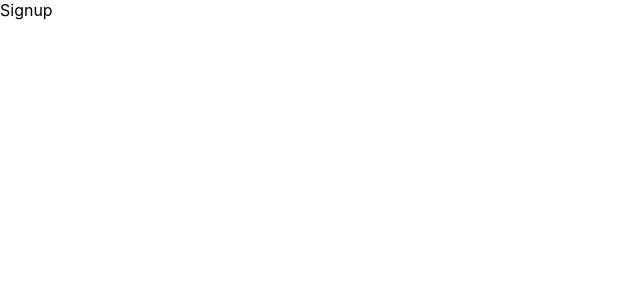
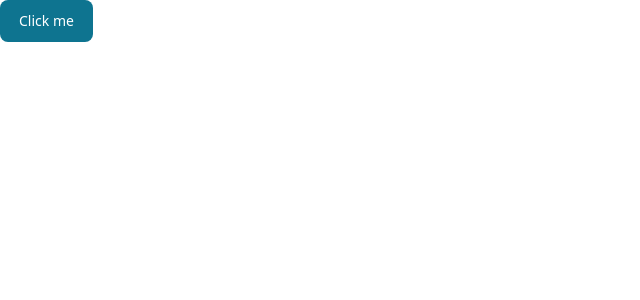
Before and after one commit to afreediz/odc_platform, a React (Create React App) app in the folder client/: page /signup in a window 1280 px wide. Shown: the top 300 px of the page, without its empty margins (0-640 px from the left). Built offline with nearby package versions, Linux system fonts and the light colour scheme.

Commit message:
made routes

```diff
--- a/client/src/index.css
+++ b/client/src/index.css
@@ -1,13 +1,5 @@
-body {
-  margin: 0;
-  font-family: -apple-system, BlinkMacSystemFont, 'Segoe UI', 'Roboto', 'Oxygen',
-    'Ubuntu', 'Cantarell', 'Fira Sans', 'Droid Sans', 'Helvetica Neue',
-    sans-serif;
-  -webkit-font-smoothing: antialiased;
-  -moz-osx-font-smoothing: grayscale;
-}
 
-code {
-  font-family: source-code-pro, Menlo, Monaco, Consolas, 'Courier New',
-    monospace;
-}
+
+@tailwind base;
+@tailwind components;
+@tailwind utilities;
--- a/client/src/pages/Signup.jsx
+++ b/client/src/pages/Signup.jsx
@@ -1,8 +1,11 @@
 import React from 'react'
+import { Button } from "flowbite-react";
 
 const Signup = () => {
   return (
-    <div>Signup</div>
+    <div>
+        <Button>Click me</Button>
+    </div>
   )
 }
 
```
